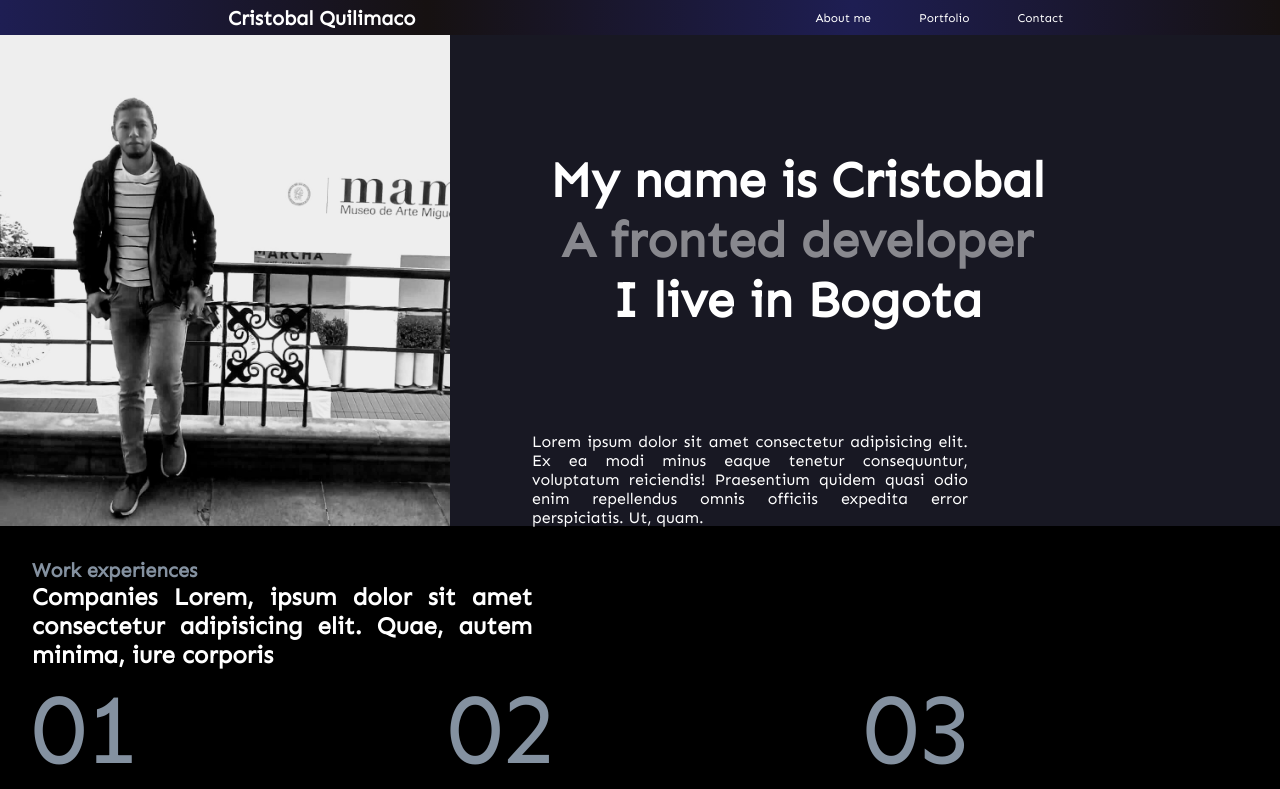
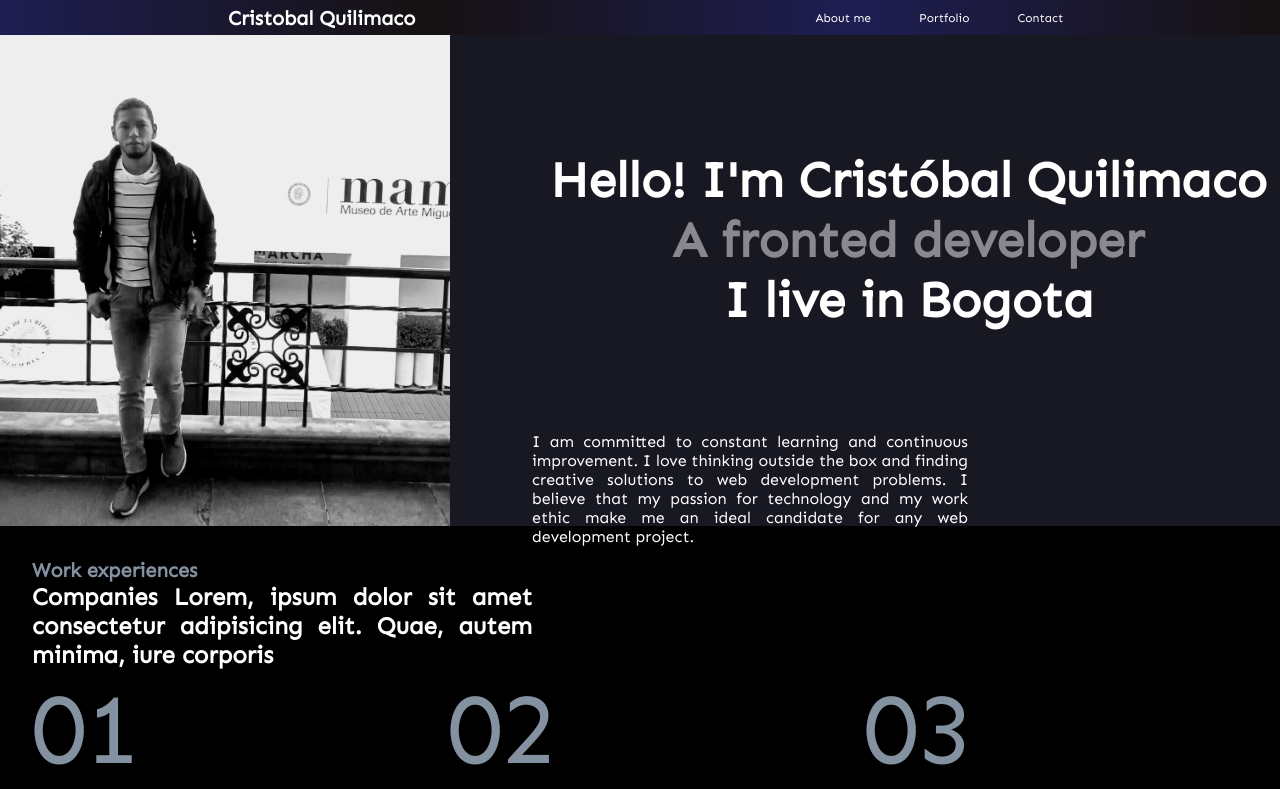
Before and after one commit to cristobalquilimaco/portafolio, a React (Vite) app: page / in a window 1280 px wide. Shown: the top 789 px of the page. Built offline with nearby package versions, Linux system fonts and the light colour scheme.

Commit message:
change information in the presentation

```diff
--- a/src/components/Container.jsx
+++ b/src/components/Container.jsx
@@ -12,10 +12,10 @@
         <div className='banner'>
         <div className='information__me'>
         <img className="banner__img" src={images.banner} alt="" />
-            <h1 className='presentation'>My name is Cristobal<span className='prenstation_border'>A fronted developer</span>I live in Bogota</h1>
+            <h1 className='presentation'>Hello! I'm Cristóbal Quilimaco <span className='prenstation_border'>A fronted developer</span>I live in Bogota</h1>
             </div>
 
-            <p className="information_cut">Lorem ipsum dolor sit amet consectetur adipisicing elit. Ex ea modi minus eaque tenetur consequuntur, voluptatum reiciendis! Praesentium quidem quasi odio enim repellendus omnis officiis expedita error perspiciatis. Ut, quam.</p>
+            <p className="information_cut">I am committed to constant learning and continuous improvement. I love thinking outside the box and finding creative solutions to web development problems. I believe that my passion for technology and my work ethic make me an ideal candidate for any web development project.</p>
 
         </div>
         <div className='skills'>
```
